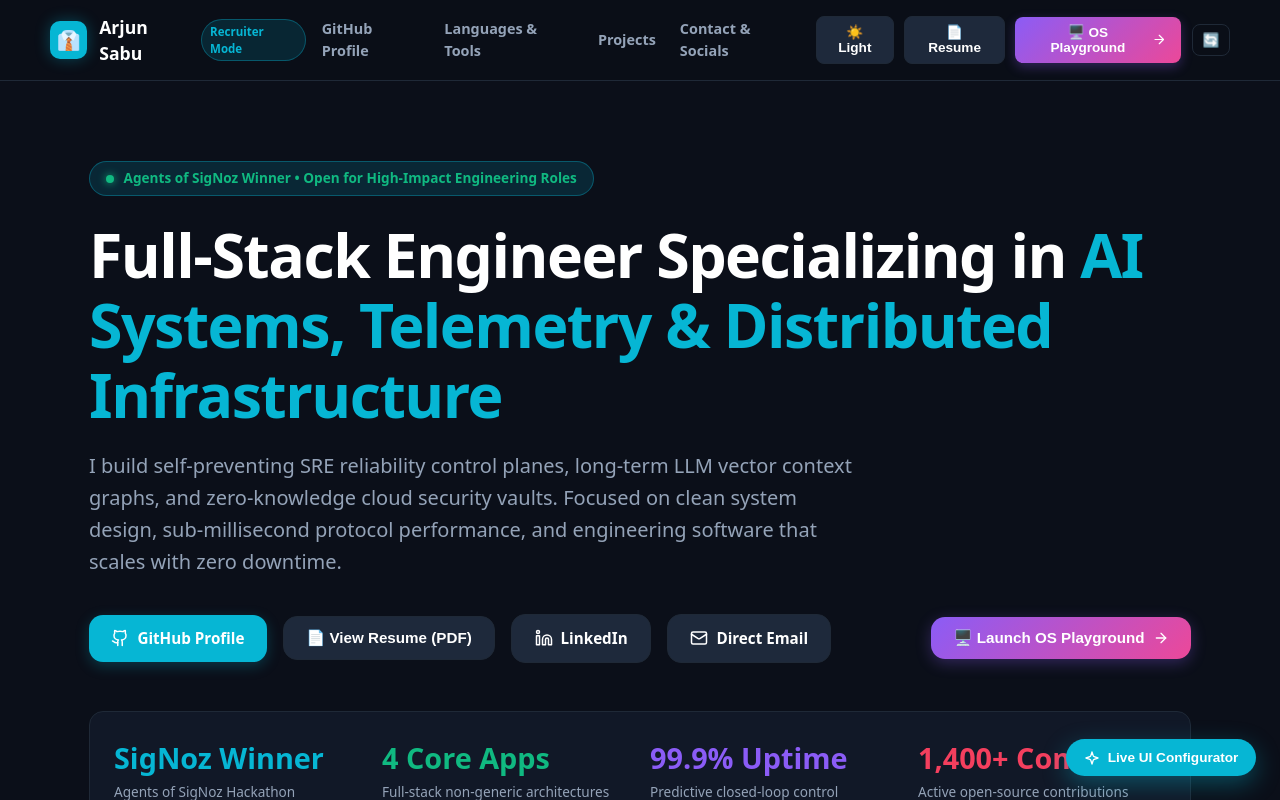
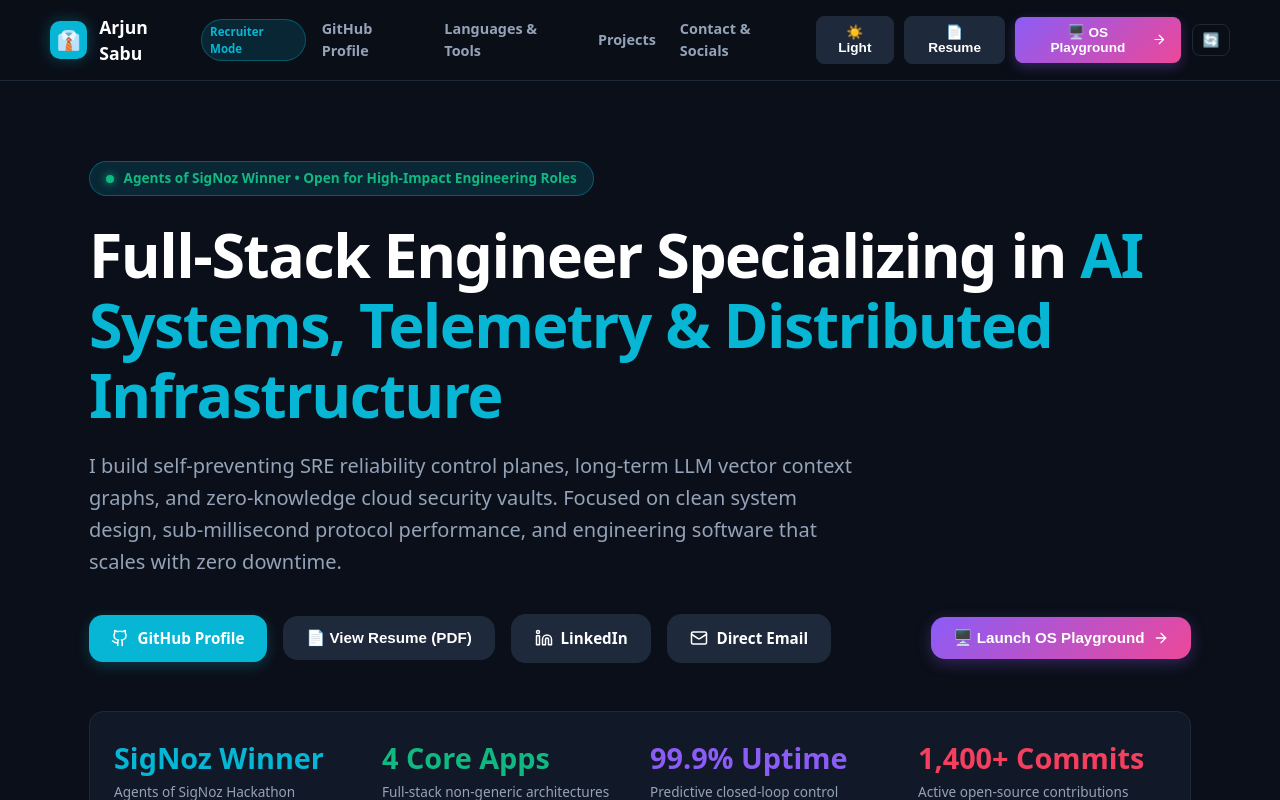
Before and after one commit to greninja-op/my-porfolio, a React (Vite) app: page / in a window 1280 px wide. Both pictures are taken after a click on the element 424 px from the left and 455 px from the top of the page. Shown: the top 800 px of the page. Built offline with nearby package versions, Linux system fonts and the light colour scheme.

Commit message:
chore: remove floating Live UI Configurator widget

```diff
--- a/src/components/RecruiterView.jsx
+++ b/src/components/RecruiterView.jsx
@@ -5,7 +5,6 @@
 import ProjectsShowcaseSection from './ProjectsShowcaseSection';
 import ContactFooterSection from './ContactFooterSection';
 import ResumeMacWindow from './ResumeMacWindow';
-import UIConfigurator from './UIConfigurator';
 import { personalInfo } from '../data/portfolioData';
 import { IconGithub, IconLinkedin, IconMail, IconArrowRight, IconSparkles } from './Icons';
 
@@ -248,18 +247,6 @@
         <ContactFooterSection />
       </main>
 
-      {/* Live UI Configurator Floating Widget */}
-      <UIConfigurator
-        theme={theme}
-        setTheme={setTheme}
-        accentColor={accentColor}
-        setAccentColor={setAccentColor}
-        fontStyle={fontStyle}
-        setFontStyle={setFontStyle}
-        borderRadius={borderRadius}
-        setBorderRadius={setBorderRadius}
-      />
-
       {/* Resume PDF Viewer Modal */}
       {showResumeModal && (
         <div
```
